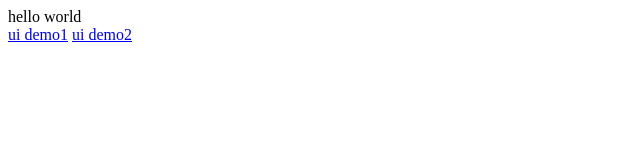
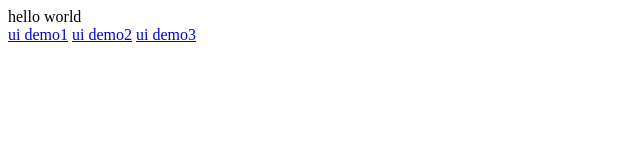
Before and after one commit to axin9958/shadow, a plain HTML site: page index.html in a window 1280 px wide. Shown: the full height of the page, 0-640 px from the left. Drawn offline with Linux system fonts and the light colour scheme.

Commit message:
demo3 01

```diff
--- a/index.html
+++ b/index.html
@@ -1,14 +1,18 @@
 <!DOCTYPE html>
 <html lang="en">
+
 <head>
     <meta charset="UTF-8">
     <meta http-equiv="X-UA-Compatible" content="IE=edge">
     <meta name="viewport" content="width=device-width, initial-scale=1.0">
     <title>Document</title>
 </head>
+
 <body>
     <div>hello world</div>
     <a href="/shadow/ui/demo1.html">ui demo1</a>
     <a href="/shadow/ui/demo2.html">ui demo2</a>
+    <a href="/shadow/ui/demo3.html">ui demo3</a>
 </body>
+
 </html>
```
